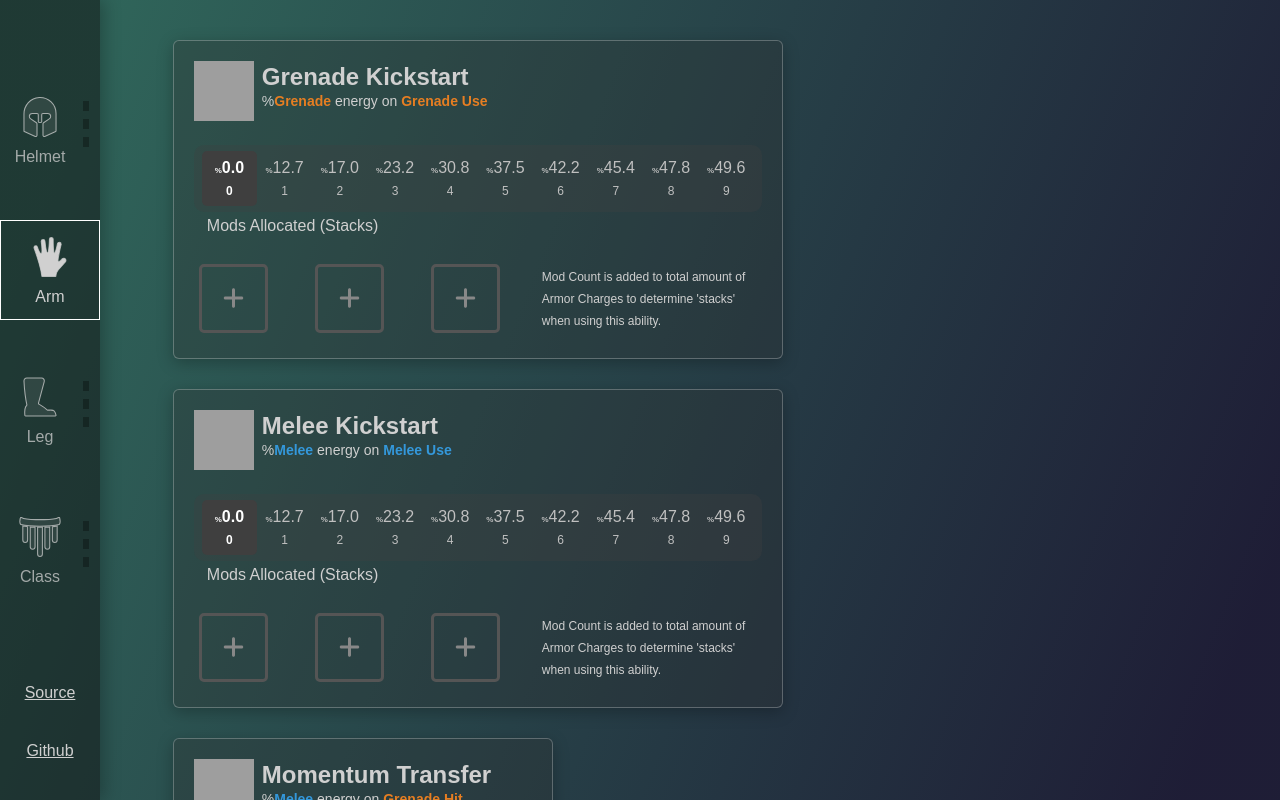
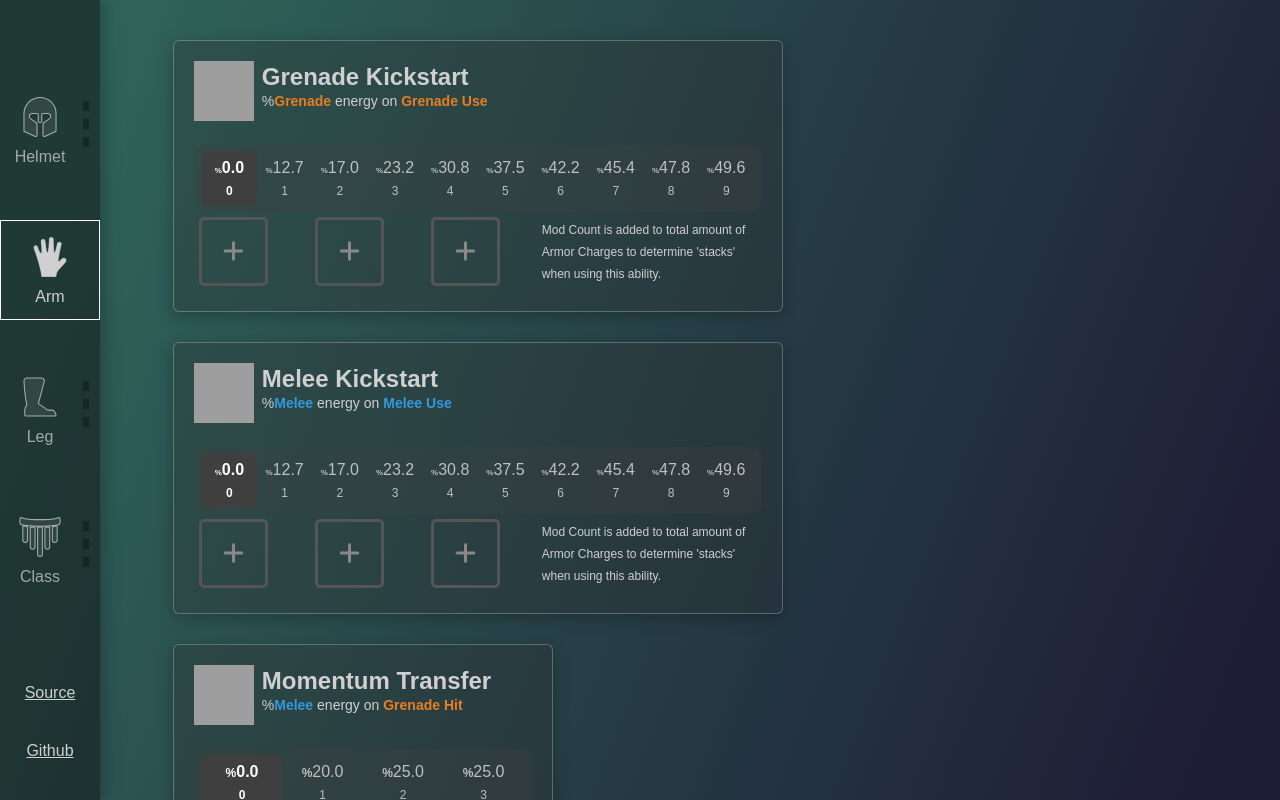
Before and after one commit to cranberriez/destiny-mod-calculator, a React (Create React App) app: page /destiny-mod-calculator/arm in a window 1280 px wide. Built offline with nearby package versions, Linux system fonts and the light colour scheme; grey boxes are pictures that could not be loaded.

Commit message:
removed mods allocated line

```diff
--- a/src/components/mod.js
+++ b/src/components/mod.js
@@ -100,7 +100,7 @@ function Mod(props) {
                     stacks={modData.stacks}
                     count={modData.count}
                 />
-                <p>Mods Allocated (Stacks)</p>
+                {/* <p>Mods Allocated (Stacks)</p> */}
             </div>
             <div className='mod-buttons'>
                 <ModButton
```
